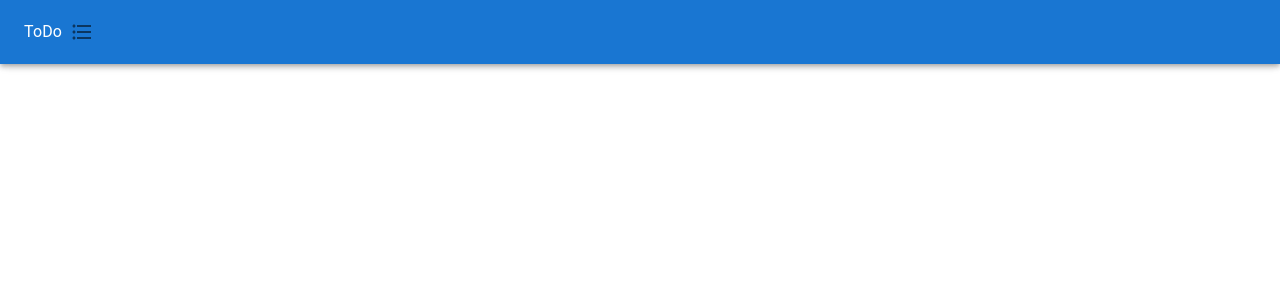
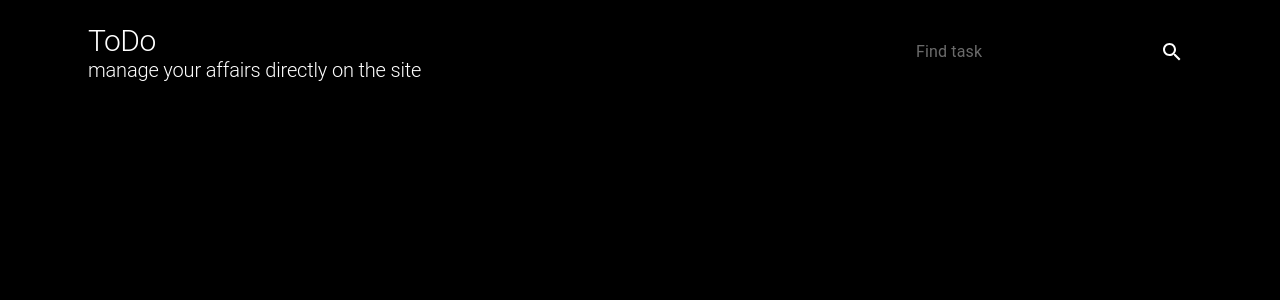
Before and after one commit to fckngawsm/todo-redux, a React (Create React App) app: page / in a window 1280 px wide. Shown: the top 300 px of the page. Built offline with nearby package versions, Linux system fonts and the light colour scheme.

Commit message:
create header

```diff
--- a/src/components/Header.jsx
+++ b/src/components/Header.jsx
@@ -1,20 +1,47 @@
-import { AppBar, IconButton, Toolbar, Typography } from '@mui/material'
-import FormatListBulletedIcon from '@mui/icons-material/FormatListBulleted';
-import React from 'react'
+import {
+  AppBar,
+  IconButton,
+  Input,
+  Toolbar,
+  Typography,
+} from "@mui/material";
+import SearchIcon from "@mui/icons-material/Search";
+import React from "react";
+import { Container, Stack } from "@mui/system";
 
 function Header() {
   return (
-    <AppBar>
-        <Toolbar>
-            <Typography>
-                ToDo
+    <AppBar sx={{ background: "black", mt: "20px", alignItems: "center" }}>
+      <Container>
+        <Toolbar sx={{ justifyContent: "space-between" }}>
+          <Stack>
+            <Typography
+              sx={{ flexGrow: 1 }}
+              fontSize="30px"
+              variant="h1"
+              component="h1"
+            >
+              ToDo
             </Typography>
-            <IconButton>
-                <FormatListBulletedIcon/>
+            <Typography
+              sx={{ flexGrow: 1 }}
+              fontSize="20px"
+              variant="h2"
+              component="h2"
+            >
+              manage your affairs directly on the site
+            </Typography>
+          </Stack>
+          <Stack direction="row" spacing={2}>
+            <Input style={{ color: "white" }} placeholder="Find task" />
+            <IconButton style={{ color: "white" }}>
+              <SearchIcon />
             </IconButton>
+          </Stack>
         </Toolbar>
+      </Container>
     </AppBar>
-  )
+  );
 }
 
-export default Header
+export default Header;
--- a/src/index.css
+++ b/src/index.css
@@ -5,6 +5,8 @@ body {
     sans-serif;
   -webkit-font-smoothing: antialiased;
   -moz-osx-font-smoothing: grayscale;
+  background-color: black;
+  color: white;
 }
 
 code {
```
